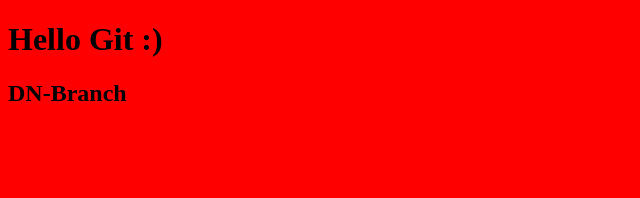
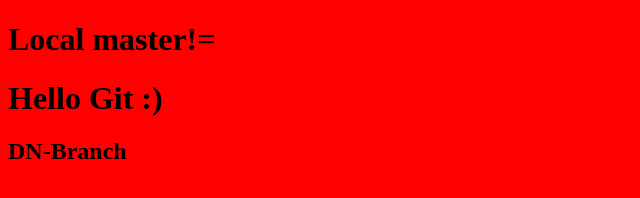
Before and after one commit to thystruby2/git-tms-course, a plain HTML site: page index.html in a window 1280 px wide. Shown: the whole page, without its empty margins (0-640 px from the left). Drawn offline with Linux system fonts and the light colour scheme.

Commit message:
master local nd

```diff
--- a/index.html
+++ b/index.html
@@ -11,6 +11,7 @@
   }
 </style>
 <body>
+  <h1>Local master!=</h1>
   <h1>Hello Git :)</h1>
   <h2>DN-Branch</h2>
 </body>
```
